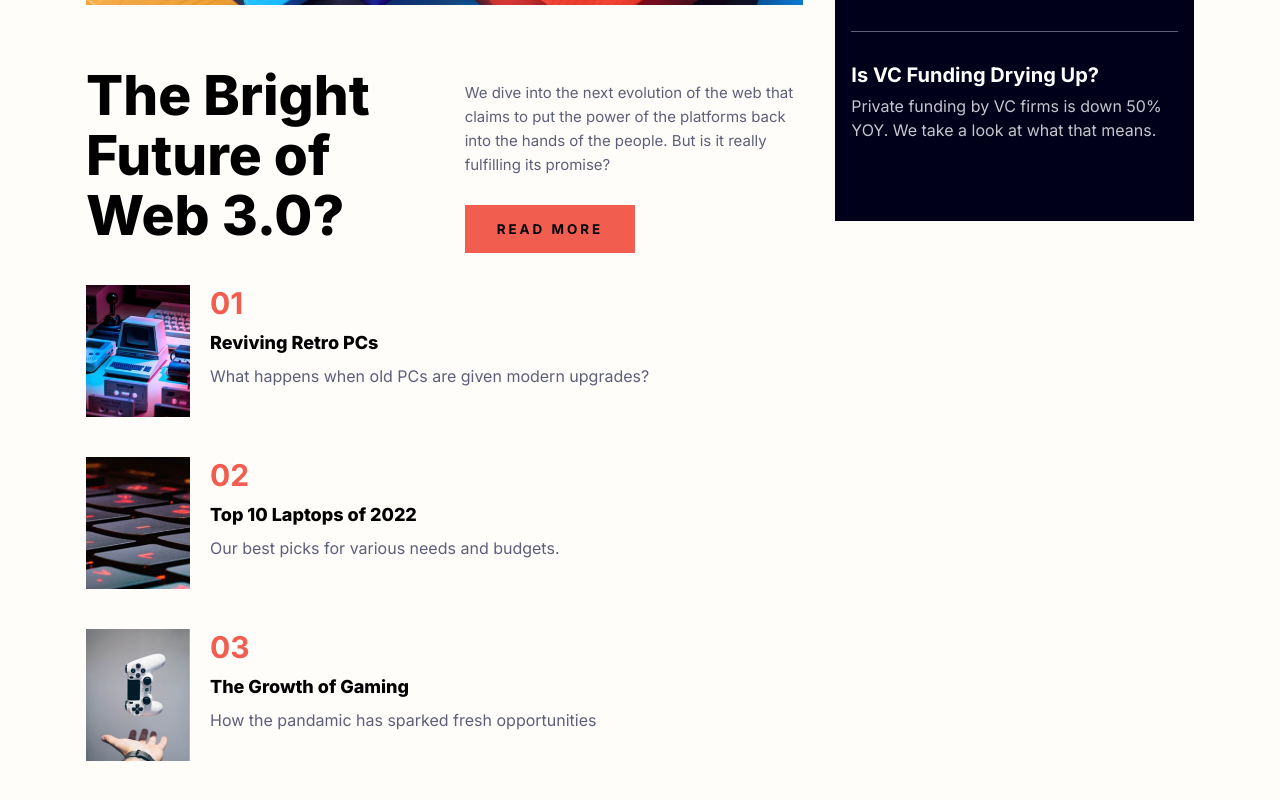
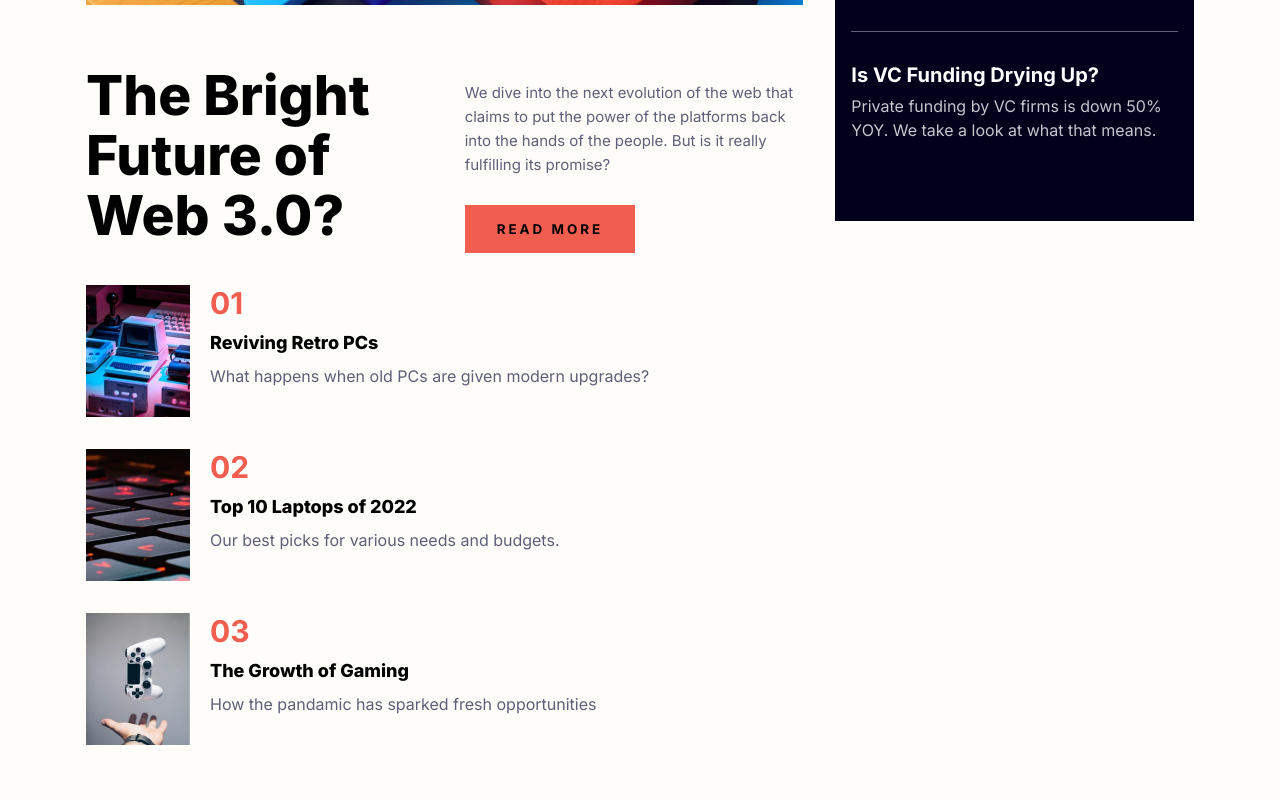
Before and after one commit to et-coder/news-homepage, a React (Vite) app: page / in a window 1280 px wide. Shown: the part 418-1218 px from the top of the page. Built offline with nearby package versions, Linux system fonts and the light colour scheme.

Commit message:
fix the spacing between related contents

```diff
--- a/src/components/Related.jsx
+++ b/src/components/Related.jsx
@@ -3,7 +3,7 @@ import { related } from "../constants";
 const Related = () => (
   <div>
     {related.map((content) => (
-      <div className="flex gap-5 mb-10" id={content.id}>
+      <div className="flex gap-5 mb-8" id={content.id}>
         <img src={content.img} className="w-26" />
         <div>
           <h2 className="font-bold text-soft-red text-3xl">{content.id}</h2>
```
